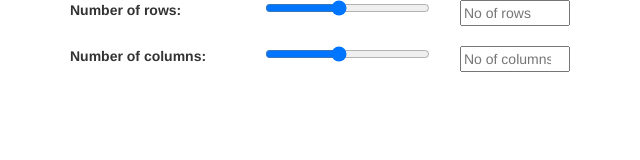
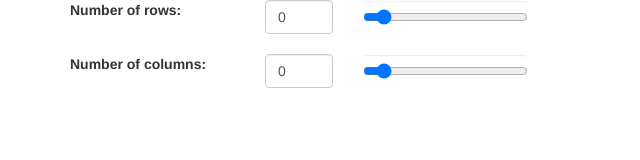
Before and after one commit to gunjan4455/dynamic-table, a plain HTML site: page docs/index.html in a window 1280 px wide. Shown: the whole page, without its empty margins (0-640 px from the left). Drawn offline with nearby package versions, Linux system fonts and the light colour scheme.

Commit message:
Update index.html

```diff
--- a/docs/index.html
+++ b/docs/index.html
@@ -1,48 +1,93 @@
+<!--<!DOCTYPE html>-->
+<!--<html>-->
+
+<!--<head>-->
+	<!--<title>Dynamic Table</title>-->
+	<!--<link rel="stylesheet" href="https://maxcdn.bootstrapcdn.com/bootstrap/3.3.7/css/bootstrap.min.css">-->
+	<!--<link rel="stylesheet" type="text/css" href="css/styles.css">-->
+	<!--<script type="text/javascript" src="https://cdnjs.cloudflare.com/ajax/libs/jquery/3.2.1/jquery.min.js"></script>-->
+<!--</head>-->
+
+<!--<body>-->
+	<!--<div class="container" id="box">-->
+		<!--<div class="row">-->
+			<!--<div class="col-sm-2">-->
+				<!--<label>-->
+					<!--Number of rows:-->
+				<!--</label>-->
+			<!--</div>-->
+			<!--<div class="col-sm-2">-->
+				<!--<input id="rowBar" type="range" min="1" max="10" step="1" value="5" onchange="myApp.createTable(this.value, this.id);" /> </div>-->
+			<!--<div class="col-sm-2">-->
+				<!--<input type="number" min="1" max="10"  id="row" onchange="myApp.createTable(this.value, this.id)" onkeydown="return false" placeholder="No of rows">-->
+			<!--</div>-->
+		<!--</div>-->
+
+		<!--<br/>-->
+		<!--<div class="row">-->
+			<!--<div class="col-sm-2">-->
+				<!--<label>-->
+					<!--Number of columns:-->
+				<!--</label>-->
+			<!--</div>-->
+			<!--<div class="col-sm-2">-->
+				<!--<input id="columnBar" type="range" min="1" max="10" step="1" value="5" onchange="myApp.createTable(this.value, this.id);" />-->
+			<!--</div>-->
+			<!--<div class="col-sm-2">-->
+				<!--<input type="number" min="1" max="10"  id="col" onchange="myApp.createTable(this.value, this.id)" onkeydown="return false" placeholder="No of columns">-->
+			<!--</div>-->
+		<!--</div>-->
+		<!--<br/>-->
+		<!--<div id="dynamicTable"></div>-->
+
+	<!--</div>-->
+
+	<!--<script type="text/javascript" src="js/table.js"></script>-->
+<!--</body>-->
+
+<!--</html>-->
+
 <!DOCTYPE html>
 <html>
-
 <head>
 	<title>Dynamic Table</title>
 	<link rel="stylesheet" href="https://maxcdn.bootstrapcdn.com/bootstrap/3.3.7/css/bootstrap.min.css">
 	<link rel="stylesheet" type="text/css" href="css/styles.css">
-	<script type="text/javascript" src="https://cdnjs.cloudflare.com/ajax/libs/jquery/3.2.1/jquery.min.js"></script>
 </head>
-
 <body>
-	<div class="container" id="box">
+<div class="container">
 	<div class="row">
 		<div class="col-sm-2">
-				<label>
+			<label >
 				Number of rows:
 			</label>
 		</div>
+		<div class="col-sm-1">
+			<input id="rowInput" type="number" min="0" max="10" value="0" step="1" class="form-control" oninput="myApp.updateUserInput(event,'rowInput','rowSlider')"/>
+		</div>
 		<div class="col-sm-2">
-				<input id="rowBar" type="range" min="1" max="10" step="1" value="5" onchange="myApp.createTable(this.value, this.id);" /> </div>
-			<div class="col-sm-2">
-				<input type="number" min="1" max="10"  id="row" onchange="myApp.createTable(this.value, this.id)" onkeydown="return false" placeholder="No of rows">
+			<input id="rowSlider" type="range" min="0" max="10" value="0" step="1" class="form-control col-sm-4" onchange="myApp.updateUserInput(event,'rowSlider','rowInput')"/>
 		</div>
 	</div>
 
 	<br/>
 	<div class="row">
 		<div class="col-sm-2">
-				<label>
+			<label >
 				Number of columns:
 			</label>
 		</div>
-			<div class="col-sm-2">
-				<input id="columnBar" type="range" min="1" max="10" step="1" value="5" onchange="myApp.createTable(this.value, this.id);" />
+		<div class="col-sm-1">
+			<input id="colInput" type="number" min="0" max="10" value="0" step="1" class="form-control" oninput="myApp.updateUserInput(event,'colInput','colSlider')"/>
 		</div>
 		<div class="col-sm-2">
-				<input type="number" min="1" max="10"  id="col" onchange="myApp.createTable(this.value, this.id)" onkeydown="return false" placeholder="No of columns">
+			<input id="colSlider" type="range" min="0" max="10" value="0" step="1" class="form-control col-sm-4" onchange="myApp.updateUserInput(event,'colSlider','colInput')"/>
 		</div>
 	</div>
 	<br/>
-		<div id="dynamicTable"></div>
-
+	<div id="table"></div>
 </div>
 
 <script type="text/javascript" src="js/table.js"></script>
 </body>
-
 </html>
```
Lines whose indentation alone changed are shown as unchanged.
